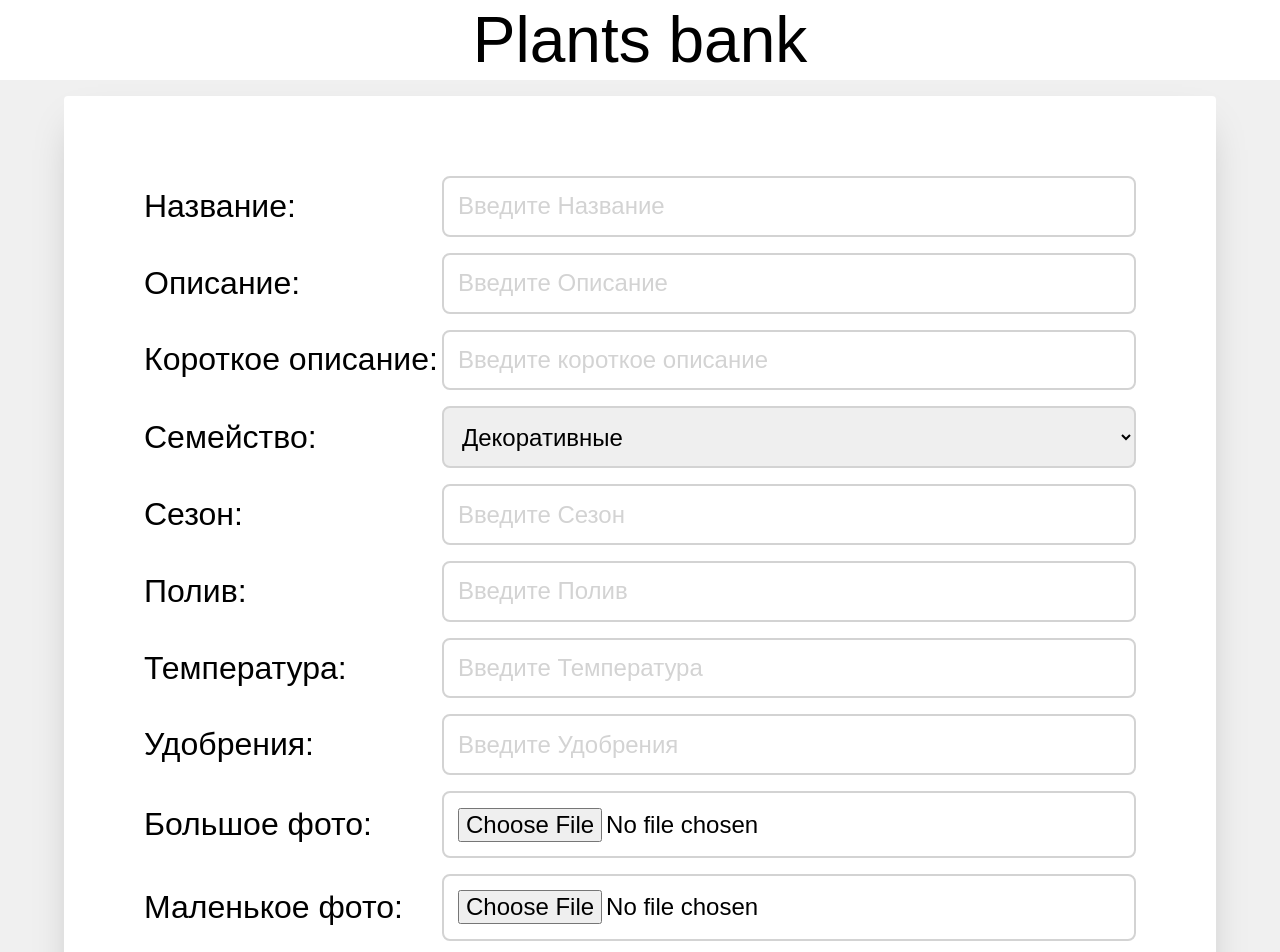
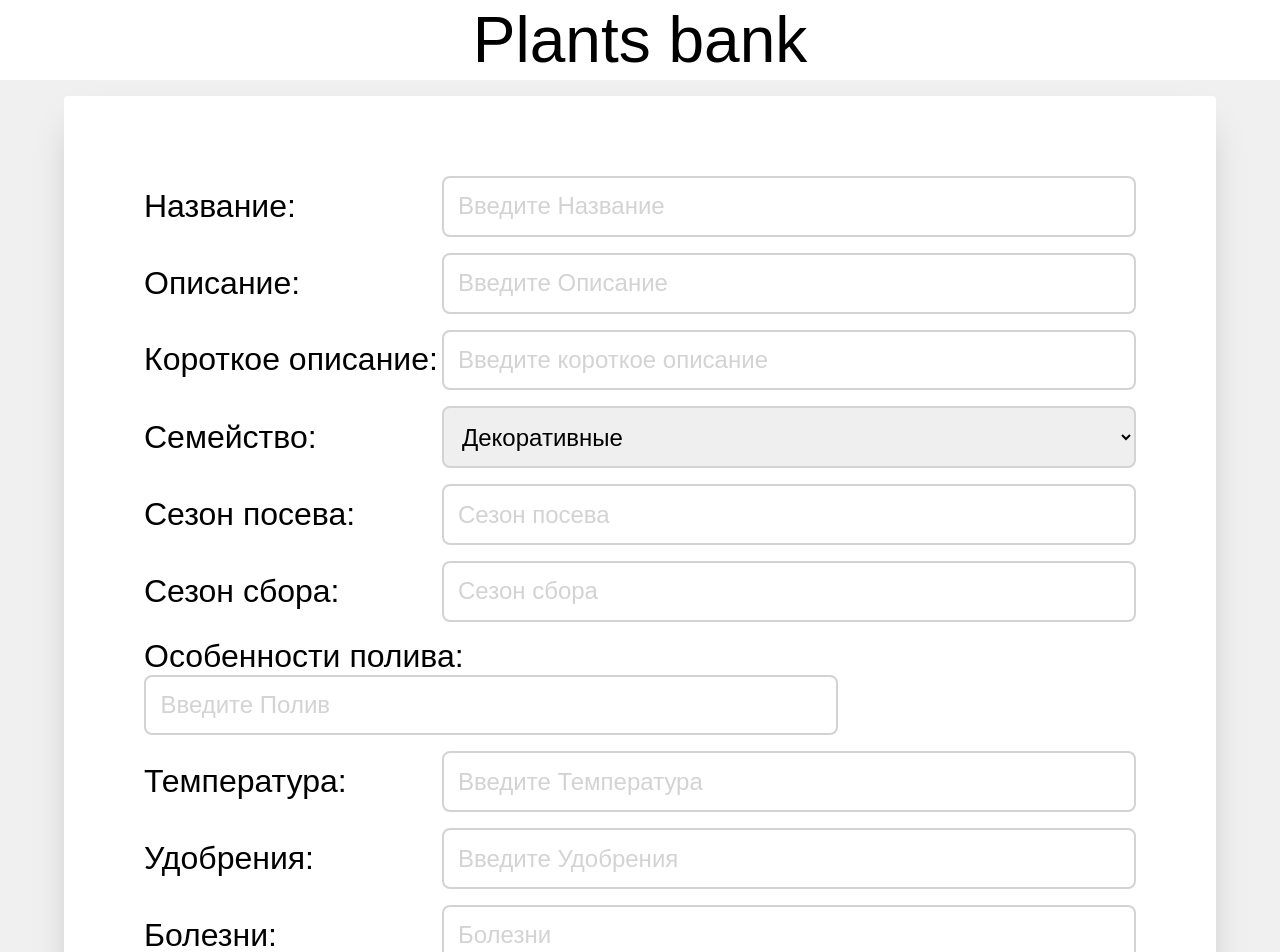
Before and after one commit to getman-kholmovsky/agrisystem, a React (Create React App) app in the folder client/: page /new in a window 1280 px wide. Shown: the top 952 px of the page. Built offline with nearby package versions, Linux system fonts and the light colour scheme.

Commit message:
Добавлены новые поля в agriculture

```diff
--- a/client/src/components/EditPlant.jsx
+++ b/client/src/components/EditPlant.jsx
@@ -77,10 +77,12 @@ const EditPlant = ({ initData, handleEditMode }) => {
     small_image: initData.small_image,
     big_image: initData.big_image,
     family: initData.family || 'Декоративные',
-    growingSeason: initData.growing_season,
-    wateringFrequency: initData.watering_frequency,
+    sowing_month: initData.sowing_month,
+    growing_month: initData.growing_month,
+    watering_details: initData.watering_details,
     temperature: initData.temperature,
     fertilizer: initData.fertilizer,
+    diseases: initData.diseases
   });
 
   const editPlant = async (newData) => {
@@ -103,10 +105,12 @@ const EditPlant = ({ initData, handleEditMode }) => {
       small_image: data.small_image,
       big_image: data.big_image,
       family: data.family,
-      growing_season: data.growingSeason,
-      watering_frequency: data.wateringFrequency,
+      sowing_month: data.sowing_month,
+      growing_month: data.growing_month,
+      watering_details: data.watering_details,
       temperature: data.temperature,
       fertilizer: data.fertilizer,
+      diseases: data.diseases
     });
   };
 
@@ -200,23 +204,33 @@ const EditPlant = ({ initData, handleEditMode }) => {
           </StyledSelect>
         </StyledLabel>
         <StyledLabel>
-          Сезон:
+          Сезон посева:
           <StyledInput
-            type='text'
-            name='growingSeason'
-            placeholder='Введите Сезон'
-            value={data.growingSeason}
-            onChange={(e) => handleChange(e)}
+              type='text'
+              name='sowing_month'
+              placeholder='Сезон посева'
+              value={data.sowing_month}
+              onChange={(e) => handleChange(e)}
           ></StyledInput>
         </StyledLabel>
         <StyledLabel>
-          Полив:
+          Сезон cбора:
           <StyledInput
-            type='text'
-            name='wateringFrequency'
-            placeholder='Введите Полив'
-            value={data.wateringFrequency}
-            onChange={(e) => handleChange(e)}
+              type='text'
+              name='growing_month'
+              placeholder='Сезон сбора'
+              value={data.growing_month}
+              onChange={(e) => handleChange(e)}
+          ></StyledInput>
+        </StyledLabel>
+        <StyledLabel>
+          Особенности полива:
+          <StyledInput
+              type='text'
+              name='watering_details'
+              placeholder='Введите Полив'
+              value={data.watering_details}
+              onChange={(e) => handleChange(e)}
           ></StyledInput>
         </StyledLabel>
         <StyledLabel>
@@ -237,6 +251,16 @@ const EditPlant = ({ initData, handleEditMode }) => {
             placeholder='Введите Удобрения'
             value={data.fertilizer}
             onChange={(e) => handleChange(e)}
+          ></StyledInput>
+        </StyledLabel>
+        <StyledLabel>
+          Болезни:
+          <StyledInput
+              type='text'
+              name='diseases'
+              placeholder='Болезни'
+              value={data.diseases}
+              onChange={(e) => handleChange(e)}
           ></StyledInput>
         </StyledLabel>
         <StyledLabel>
--- a/client/src/components/NewPlant.jsx
+++ b/client/src/components/NewPlant.jsx
@@ -85,10 +85,12 @@ const NewPlant = () => {
     small_image: null,
     big_image: null,
     family: 'Декоративные',
-    growingSeason: '',
-    wateringFrequency: '',
+    sowing_month: '',
+    growing_month: '',
+    watering_details: '',
     temperature: '',
     fertilizer: '',
+    diseases: ''
   });
 
   const history = useHistory();
@@ -112,18 +114,7 @@ const NewPlant = () => {
 
   const handleSubmit = (e) => {
     e.preventDefault();
-    addPlant({
-      name: data.name,
-      description: data.description,
-      excerpt: data.excerpt,
-      small_image: data.small_image,
-      big_image: data.big_image,
-      family: data.family,
-      growing_season: data.growingSeason,
-      watering_frequency: data.wateringFrequency,
-      temperature: data.temperature,
-      fertilizer: data.fertilizer,
-    });
+    addPlant(data);
     console.log(data);
   };
 
@@ -213,22 +204,32 @@ const NewPlant = () => {
             </StyledSelect>
           </StyledLabel>
           <StyledLabel>
-            Сезон:
+            Сезон посева:
+            <StyledInput
+                type='text'
+                name='sowing_month'
+                placeholder='Сезон посева'
+                value={data.sowing_month}
+                onChange={(e) => handleChange(e)}
+            ></StyledInput>
+          </StyledLabel>
+          <StyledLabel>
+            Сезон cбора:
             <StyledInput
               type='text'
-              name='growingSeason'
-              placeholder='Введите Сезон'
-              value={data.growingSeason}
+              name='growing_month'
+              placeholder='Сезон сбора'
+              value={data.growing_month}
               onChange={(e) => handleChange(e)}
             ></StyledInput>
           </StyledLabel>
           <StyledLabel>
-            Полив:
+            Особенности полива:
             <StyledInput
               type='text'
-              name='wateringFrequency'
+              name='watering_details'
               placeholder='Введите Полив'
-              value={data.wateringFrequency}
+              value={data.watering_details}
               onChange={(e) => handleChange(e)}
             ></StyledInput>
           </StyledLabel>
@@ -250,6 +251,16 @@ const NewPlant = () => {
               placeholder='Введите Удобрения'
               value={data.fertilizer}
               onChange={(e) => handleChange(e)}
+            ></StyledInput>
+          </StyledLabel>
+          <StyledLabel>
+            Болезни:
+            <StyledInput
+                type='text'
+                name='diseases'
+                placeholder='Болезни'
+                value={data.diseases}
+                onChange={(e) => handleChange(e)}
             ></StyledInput>
           </StyledLabel>
           <StyledLabel>
--- a/client/src/components/Plant.jsx
+++ b/client/src/components/Plant.jsx
@@ -146,12 +146,16 @@ const Plant = ({ data, handleDelete, getPlant }) => {
                 {data.family}
               </CardDescription>
               <CardDescription>
-                <CardDescriptionName>Сезон:</CardDescriptionName>
-                {data.growing_season}
+                <CardDescriptionName>Сезон посева:</CardDescriptionName>
+                {data.sowing_month}
               </CardDescription>
               <CardDescription>
-                <CardDescriptionName>Полив:</CardDescriptionName>
-                {data.watering_frequency}
+                <CardDescriptionName>Сезон сбора:</CardDescriptionName>
+                {data.growing_month}
+              </CardDescription>
+              <CardDescription>
+                <CardDescriptionName>Особенности полива:</CardDescriptionName>
+                {data.watering_details}
               </CardDescription>
               <CardDescription>
                 <CardDescriptionName>Температура:</CardDescriptionName>
@@ -160,6 +164,10 @@ const Plant = ({ data, handleDelete, getPlant }) => {
               <CardDescription>
                 <CardDescriptionName>Удобрения:</CardDescriptionName>
                 {data.fertilizer}
+              </CardDescription>
+              <CardDescription>
+                <CardDescriptionName>Болезни:</CardDescriptionName>
+                {data.diseases}
               </CardDescription>
             </>
           )}
--- a/client/src/components/Plants.jsx
+++ b/client/src/components/Plants.jsx
@@ -21,10 +21,12 @@ const Plants = (props) => {
     small_image: null,
     big_image: null,
     family: null,
+    sowing_season: null,
     growing_season: null,
-    watering_frequency: null,
+    watering_details: null,
     temperature: null,
     fertilizer: null,
+    diseases: null
   });
   const history = useHistory();
 
@@ -60,19 +62,7 @@ const Plants = (props) => {
 
   useEffect(() => {
     getPlant().then((data) =>
-      setplantData({
-        _id: data._id,
-        name: data.name,
-        description: data.description,
-        excerpt: data.excerpt,
-        small_image: data.small_image,
-        big_image: data.big_image,
-        family: data.family,
-        growing_season: data.growing_season,
-        watering_frequency: data.watering_frequency,
-        temperature: data.temperature,
-        fertilizer: data.fertilizer,
-      })
+      setplantData(data)
     );
   }, []);
   console.log(plantData);
```
Also changed, not shown: 2 other files (tests, documents, lock files or other folders).
